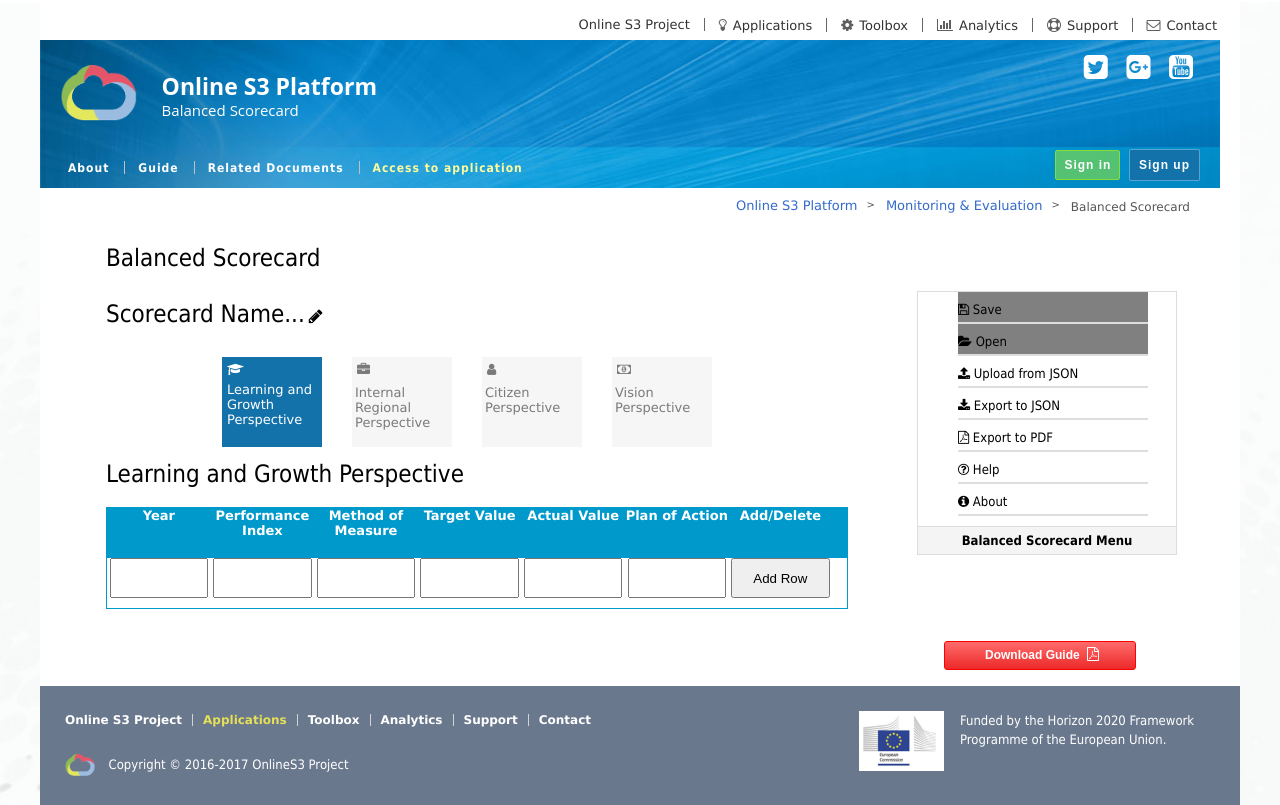
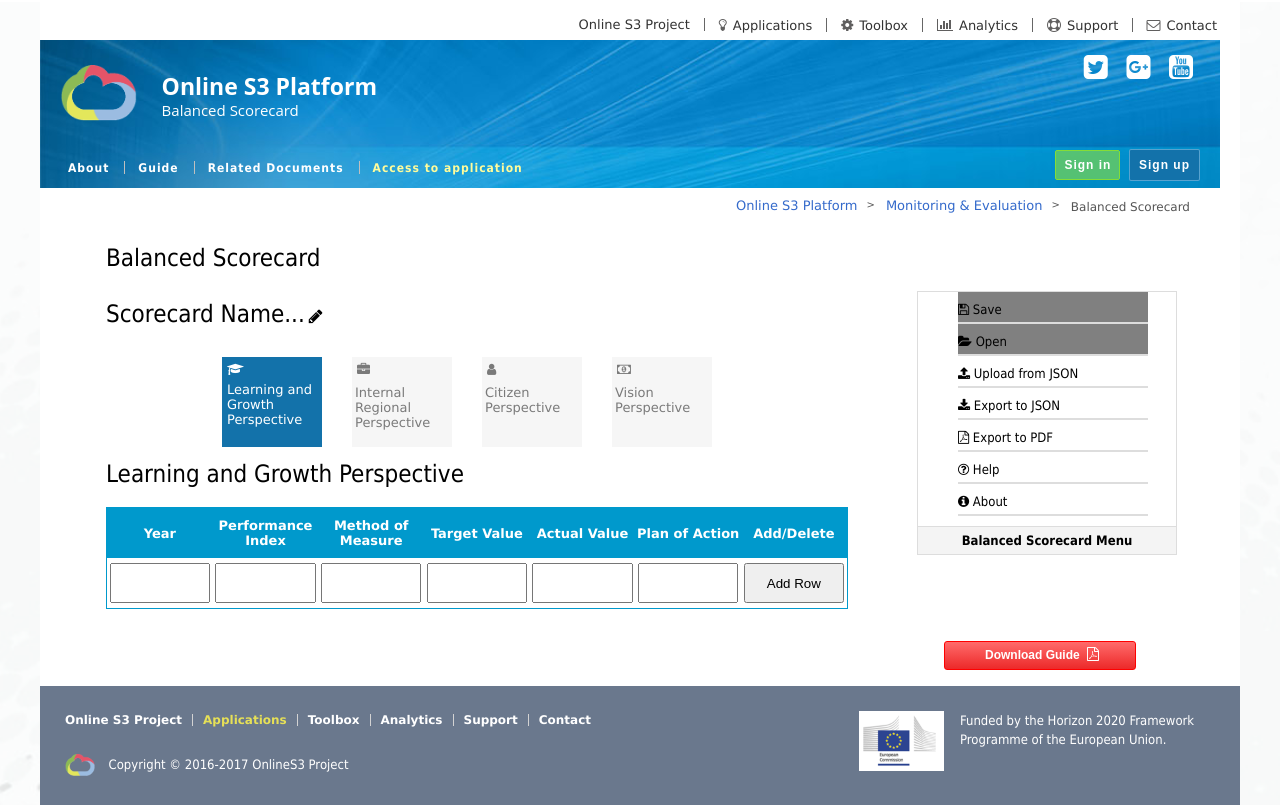
Before and after one commit to OnlineS3/6.3.-Balanced-scorecard, a Django app: template bscapp/templates/bscapp/access_app.html in a window 1280 px wide. Shown: the top 805 px of the page. Run offline with Django 3.2, Linux system fonts and the light colour scheme; the template is opened without the code that fills it, so the values that code supplies are empty; some libraries are stand-ins or nearby versions.

Commit message:
Visual Bug Fixes and removed old code
Fixes visual issues with BSC table and the generated PDF. Removed old
unused code about the guideline document.

```diff
--- a/bscapp/static/css/bsc.css
+++ b/bscapp/static/css/bsc.css
@@ -27,7 +27,6 @@
 	width:740px;
 	height: 50px;
 	position: relative;
-	/*border-bottom: 1px solid black;*/
 }
 
 div.hoverrow:hover {
@@ -37,19 +36,17 @@
 
 
 div.field {
-	width: 14%;
+	width: 14.28%;
 	height: 50px;
 	float:  left;
-	/*display: flex;*/
+	display: flex;
 	align-items: center;
-
 	font-size: 13px;
 	font-family: verdana, sans-serif;
-
 	text-overflow: ellipsis;
 	white-space: nowrap;
 	overflow: hidden;
-
+	justify-content: center;
 	text-align: center;
 }
 
--- a/bscapp/static/js/bsc.js
+++ b/bscapp/static/js/bsc.js
@@ -245,6 +245,7 @@
 
 function generateJSON() {
 	var scn = document.getElementById("scorecard_name").innerHTML;
+	console.log(scn);
 	var output = '{"scorecard_name":"'.concat(scn).concat('",');
 	var output = output + '"tables":{';
 	var tablesarray = [document.getElementById("learngrowtable"),document.getElementById("businesstable"),document.getElementById("customertable"),document.getElementById("financialtable")];
@@ -396,6 +397,9 @@
 
 function loadJson(input) {
 	var obj = JSON.parse(input);
+
+	document.getElementById('scorecard_name').innerHTML = obj.scorecard_name;
+
 	var tableNames = Object.keys(obj.tables);
 	var tables = [obj.tables.learngrowtable, obj.tables.businesstable, obj.tables.customertable, obj.tables.financialtable];
 	for(var i = 0; i < tables.length; i++) {
@@ -472,6 +476,30 @@
 		}
 	}
 
+	var tables = document.getElementsByClassName("table");
+	for(i = 0; i < tables.length; i++)
+	{
+		tables[i].style.width = "634px";
+	}
+
+	var titlerow = document.getElementsByClassName("titlerow");
+	for(i = 0; i < titlerow.length; i++)
+	{
+		titlerow[i].style.width = "634px";
+	}
+
+	var row = document.getElementsByClassName("row");
+	for(i = 0; i < row.length; i++)
+	{
+		row[i].style.width = "634px";
+	}
+
+	var field = document.getElementsByClassName("field");
+	for(i = 0; i < field.length; i++)
+	{
+		field[i].style.width = "16%";
+	}
+
 	perspectivediv_html = document.getElementById("perspective_div").outerHTML;
 	document.getElementById("perspectivediv_html").value = perspectivediv_html;
 
@@ -497,6 +525,30 @@
 		{
 			inputfields[i].style.display = "flex";
 		}
+	}
+
+	tables = document.getElementsByClassName("table");
+	for(i = 0; i < tables.length; i++)
+	{
+		tables[i].style.width = "742px";
+	}
+
+	var titlerow = document.getElementsByClassName("titlerow");
+	for(i = 0; i < titlerow.length; i++)
+	{
+		titlerow[i].style.width = "740px";
+	}
+
+	var row = document.getElementsByClassName("row");
+	for(i = 0; i < row.length; i++)
+	{
+		row[i].style.width = "740px";
+	}
+
+	var field = document.getElementsByClassName("field");
+	for(i = 0; i < field.length; i++)
+	{
+		field[i].style.width = "14%";
 	}
 
 	document.getElementById("learngrowtable_inputrow").style.display = "block";
--- a/bscapp/templates/bscapp/access_app.html
+++ b/bscapp/templates/bscapp/access_app.html
@@ -90,7 +90,7 @@
                     <div class="field">
                         Plan of Action
                     </div>
-                    <div class="field">
+                    <div class="field" id="inputfield">
                         Add/Delete
                     </div>
                 </div>
@@ -144,7 +144,7 @@
                         Plan of Action
                     </div>
 
-                    <div class="field">
+                    <div class="field" id="inputfield">
                         Add/Delete
                     </div>
                 </div>
@@ -197,7 +197,7 @@
                     <div class="field">
                         Plan of Action
                     </div>
-                    <div class="field">
+                    <div class="field" id="inputfield">
                         Add/Delete
                     </div>
                 </div>
@@ -250,7 +250,7 @@
                     <div class="field">
                         Plan of Action
                     </div>
-                    <div class="field">
+                    <div class="field" id="inputfield">
                         Add/Delete
                     </div>
                 </div>
@@ -326,7 +326,7 @@
     </aside>
 </div>
 
-<form id="exporttopdf_form" method="post" action="{% url 'bscapp_exporttopdf' %}" style="display:none;">
+<form id="exporttopdf_form" method="post" action="{% url 'bscapp_exporttopdf' %}" style="display:none;" target="_blank">
     {% csrf_token %}
     <input type="hidden" name="html_string" id="perspectivediv_html">
 </form>
--- a/bscapp/urls.py
+++ b/bscapp/urls.py
@@ -14,6 +14,5 @@
 	url(r'^getscorecards/$', views.get_scorecard_for_user, name='bscapp_getscorecards'),
 	url(r'^callback/$', views.callback, name='bscapp_callback'),
 	url(r'^exporttopdf$', views.export_to_pdf, name='bscapp_exporttopdf'),
-	url(r'^guidetool$', views.guidetool, name='bscapp_guidetool'),
 	url(r'^$', views.index, name='bscapp_index'),
 ]
```
Also changed, not shown: bscapp/views.py (+1 -8 lines), 2 other files.
